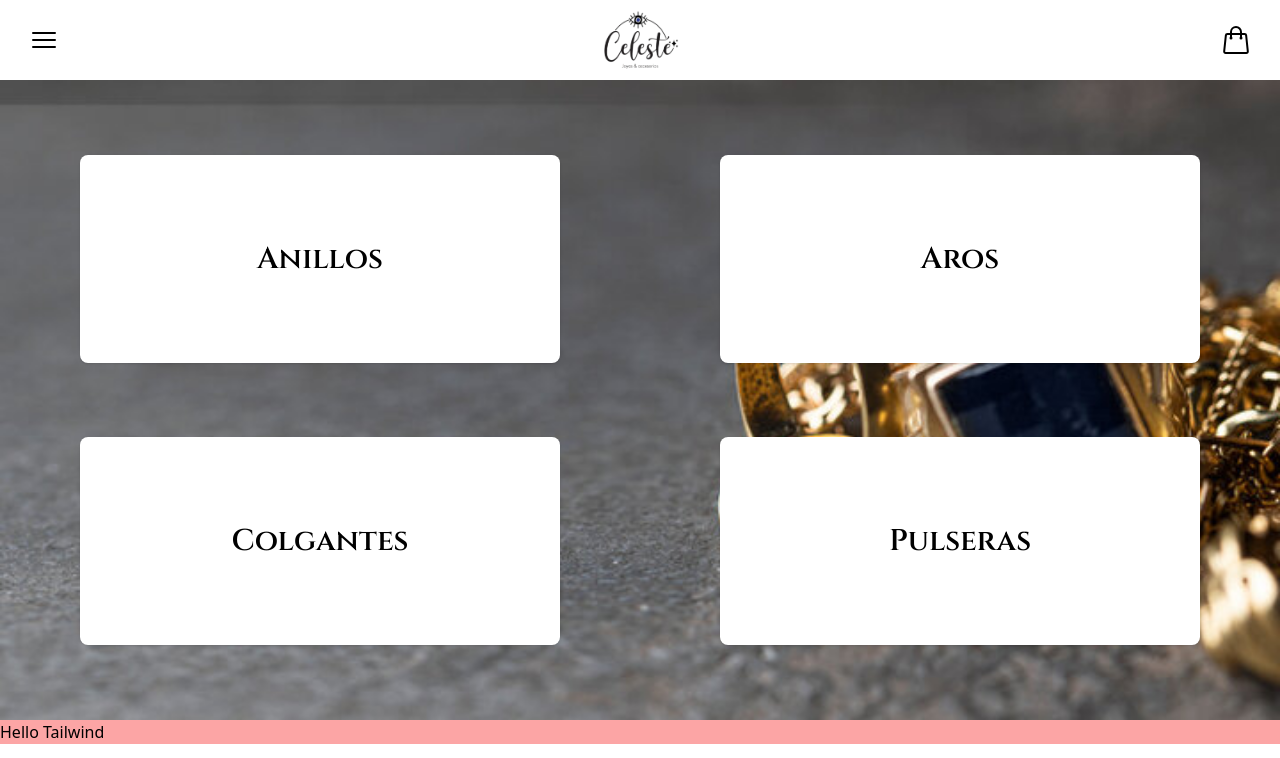
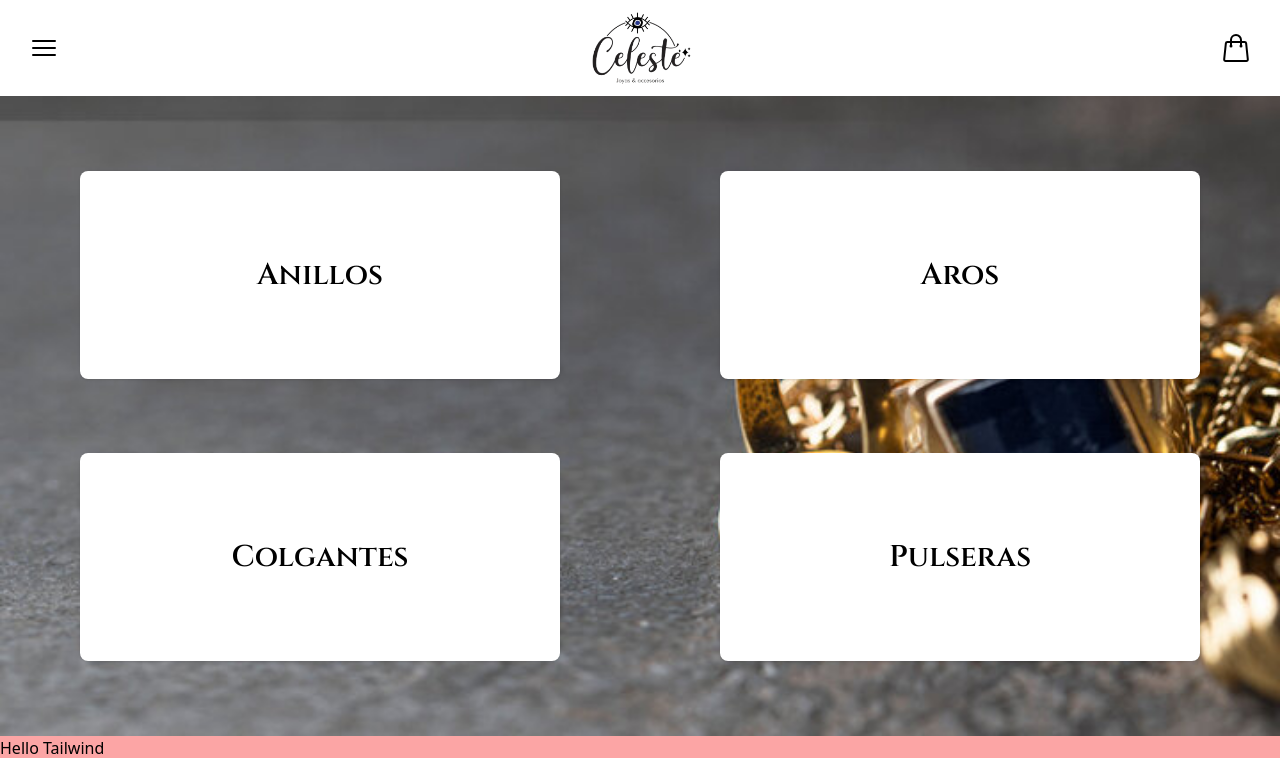
Before and after one commit to BlueLuscious/joyas-celeste, a Django app: page /index/ in a window 1280 px wide. Shown: the top 758 px of the page. Run offline with Django 4.2, Linux system fonts and the light colour scheme; some libraries are stand-ins or nearby versions.

Commit message:
Update --> base.html

```diff
--- a/app/front/templates/base.html
+++ b/app/front/templates/base.html
@@ -22,8 +22,8 @@
                         d="M3.75 6.75h16.5M3.75 12h16.5m-16.5 5.25h16.5" />
                 </svg>
             </div>
-            <div class="w-24 h-16">
-                <img class="w-24 h-16" src="{% static 'images/cj-logo.png' %}" alt="">
+            <div class="w-32 h-20">
+                <img class="w-32 h-20" src="{% static 'images/cj-logo.png' %}" alt="">
             </div>
             <div id="cart" class="pr-5">
                 <svg xmlns="http://www.w3.org/2000/svg" fill="none" viewBox="0 0 24 24"
```
